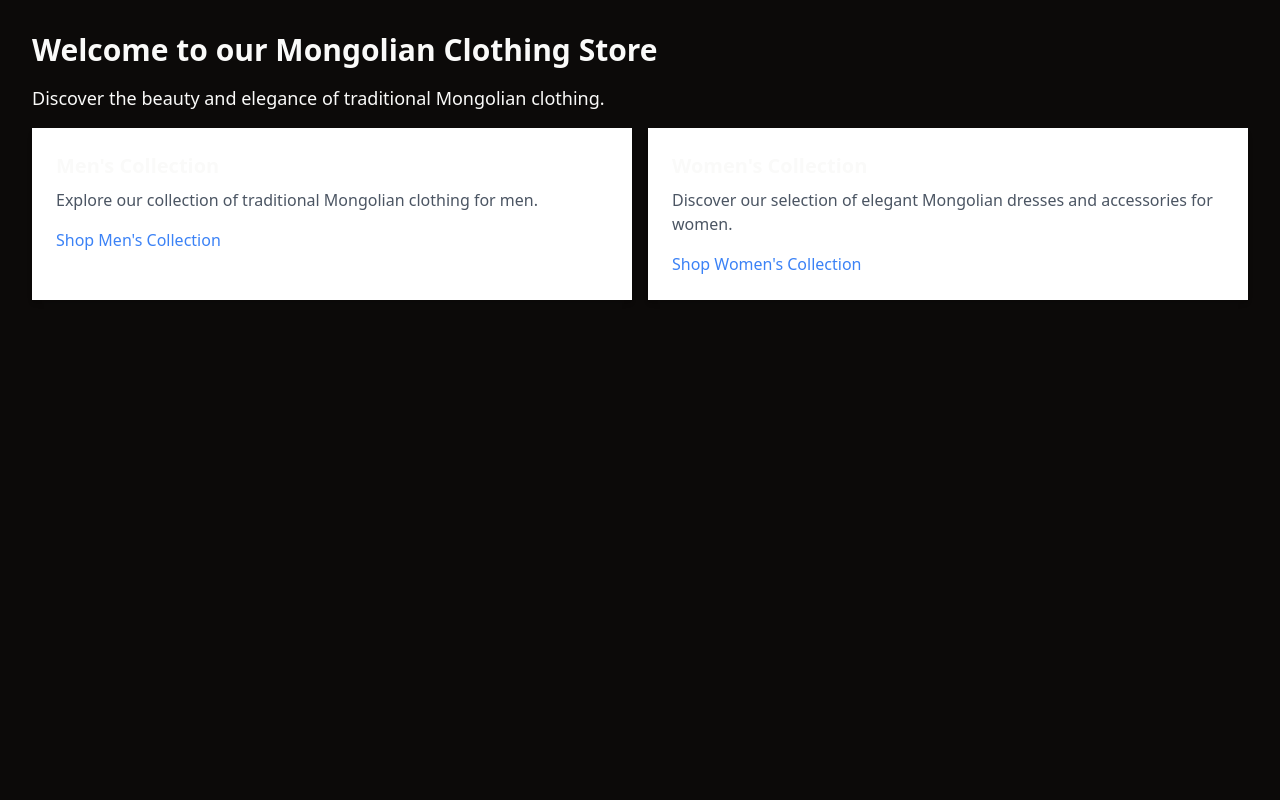
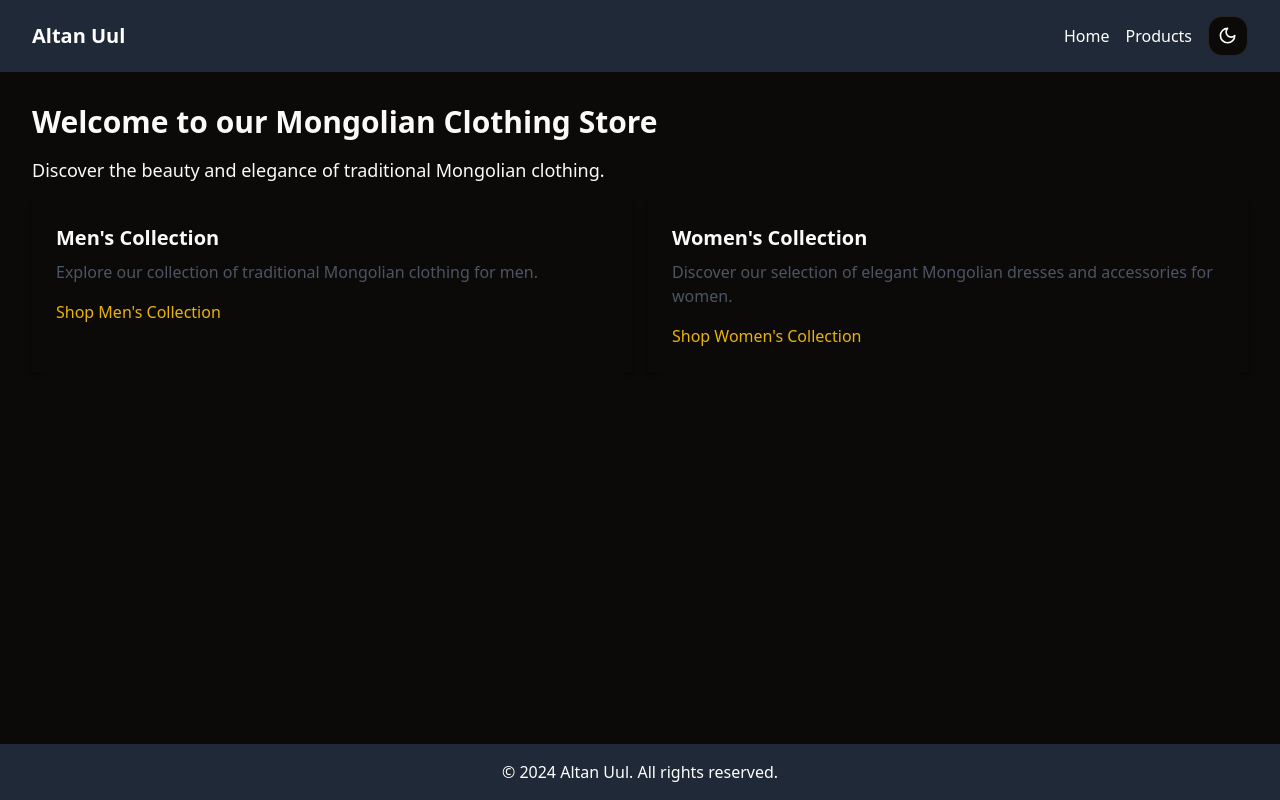
Before and after one commit to codetwentyfive/shopping-card, a React (Vite) app: page /home in a window 1280 px wide. Built offline with nearby package versions, Linux system fonts and the light colour scheme.

Commit message:
added Layout component for loading Header and Footer much easier

```diff
--- a/src/App.tsx
+++ b/src/App.tsx
@@ -8,9 +8,7 @@ const App = () => {
   return (
     <>
       <div className="flex flex-col min-h-screen">
-        <Header />
         <Home />
-        <Footer />
       </div>
     </>
   );
--- /dev/null
+++ b/src/components/Layout.tsx
@@ -0,0 +1,15 @@
+import React from "react";
+import Header from "./Header";
+import Footer from "./Footer";
+
+const Layout = ({children}) => {
+  return (
+    <div className="flex flex-col min-h-screen">
+      <Header />
+      <main className="flex-grow">{children}</main>
+      <Footer />
+    </div>
+  );
+};
+
+export default Layout;
--- a/src/pages/Home.tsx
+++ b/src/pages/Home.tsx
@@ -1,24 +1,40 @@
-import { Link } from 'react-router-dom';
+import { Link } from "react-router-dom";
+import Layout from "@/components/Layout";
 
 const Home = () => {
   return (
+    <Layout>
       <div className="container mx-auto py-8">
-      <h1 className="text-3xl font-bold mb-4">Welcome to our Mongolian Clothing Store</h1>
-      <p className="text-lg mb-4">Discover the beauty and elegance of traditional Mongolian clothing.</p>
+        <h1 className="text-3xl font-bold mb-4">
+          Welcome to our Mongolian Clothing Store
+        </h1>
+        <p className="text-lg mb-4">
+          Discover the beauty and elegance of traditional Mongolian clothing.
+        </p>
         <div className="grid grid-cols-2 gap-4">
-        <div className="bg-white p-6 shadow-md">
+          <div className=" p-6 shadow-md">
             <h2 className="text-xl font-semibold mb-2">Men's Collection</h2>
-          <p className="text-gray-600 mb-4">Explore our collection of traditional Mongolian clothing for men.</p>
-          <Link to="/products?category=men" className="text-blue-500">Shop Men's Collection</Link>
+            <p className="text-gray-600 mb-4">
+              Explore our collection of traditional Mongolian clothing for men.
+            </p>
+            <Link to="/products?category=men" className="text-yellow-500">
+              Shop Men's Collection
+            </Link>
           </div>
-        <div className="bg-white p-6 shadow-md">
+          <div className=" p-6 shadow-md">
             <h2 className="text-xl font-semibold mb-2">Women's Collection</h2>
-          <p className="text-gray-600 mb-4">Discover our selection of elegant Mongolian dresses and accessories for women.</p>
-          <Link to="/products?category=women" className="text-blue-500">Shop Women's Collection</Link>
+            <p className="text-gray-600 mb-4">
+              Discover our selection of elegant Mongolian dresses and
+              accessories for women.
+            </p>
+            <Link to="/products?category=women" className="text-yellow-500">
+              Shop Women's Collection
+            </Link>
           </div>
         </div>
       </div>
+    </Layout>
   );
-}
+};
 
 export default Home;
```
Lines whose indentation alone changed are shown as unchanged.
